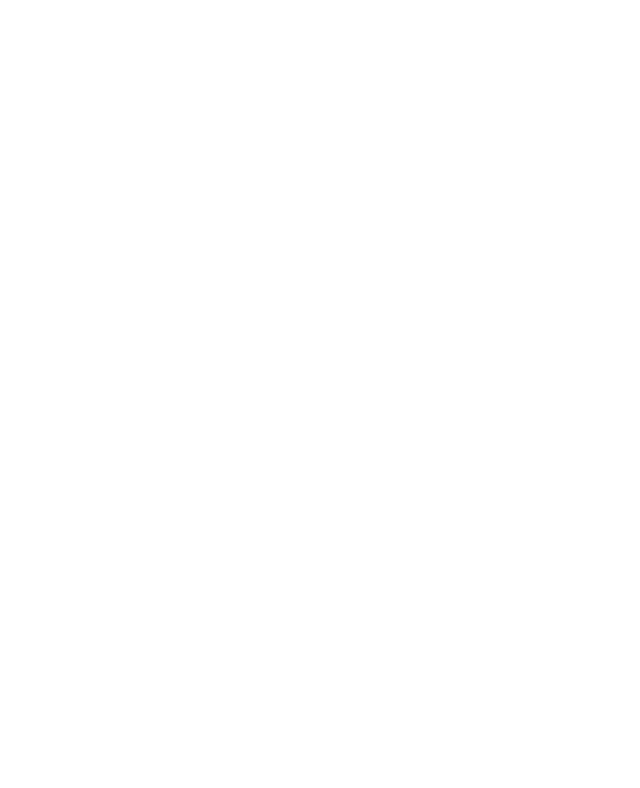
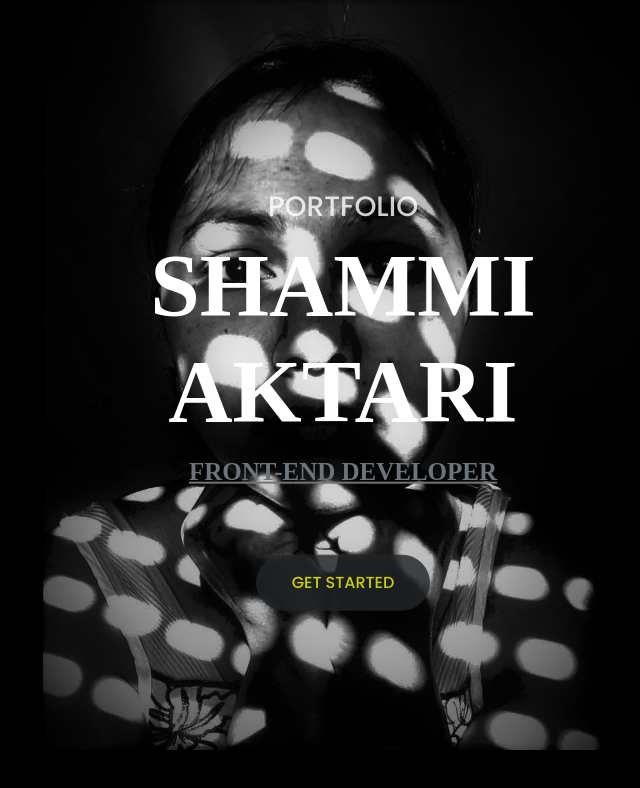
Before and after one commit to ShammiAktari/Portfolio, a plain HTML site: page index.html in a window 1280 px wide. Shown: the whole page, without its empty margins (297-937 px from the left). Drawn offline with nearby package versions, Linux system fonts and the light colour scheme; a web font is replaced by a local one.

Commit message:
added images and updated homepage HTML&CSS

```diff
--- a/index.html
+++ b/index.html
@@ -4,10 +4,27 @@
     <meta charset="UTF-8">
     <meta http-equiv="X-UA-Compatible" content="IE=edge">
     <meta name="viewport" content="width=device-width, initial-scale=1.0">
+    <meta name="description" content="This is a front-end developer file of shammi aktari">
+    <script src="https://kit.fontawesome.com/e837e5faba.js" crossorigin="anonymous"></script>
+    <script src="https://cdn.jsdelivr.net/npm/bootstrap@5.1.3/dist/js/bootstrap.bundle.min.js" integrity="sha384-ka7Sk0Gln4gmtz2MlQnikT1wXgYsOg+OMhuP+IlRH9sENBO0LRn5q+8nbTov4+1p" crossorigin="anonymous"></script>
+    <link href="https://cdn.jsdelivr.net/npm/bootstrap@5.1.3/dist/css/bootstrap.min.css" rel="stylesheet" integrity="sha384-1BmE4kWBq78iYhFldvKuhfTAU6auU8tT94WrHftjDbrCEXSU1oBoqyl2QvZ6jIW3" crossorigin="anonymous">
+    <link rel="preconnect" href="https://fonts.googleapis.com">
+<link href="https://fonts.googleapis.com/css2?family=Playfair+Display:wght@800;900&family=Poppins:wght@100;200;300;500;600;800;900&family=Yuji+Boku&display=swap" rel="stylesheet">
     <link rel="stylesheet" href="style.css">
     <title>home page of shammi</title>
 </head>
 <body>
 
+    <div class="container hero">
+       <img src="images/b&wme.jpg" alt="cover image of shammi" width="600">
+       <div class="centered">
+       <h2 class="text-white">portfolio</h2>
+       <h1>shammi aktari</h1>
+       <p class="text-muted">front-end developer</p>
+       <a href="" class="btn btn-dark mt-5">get started</a>
+    </div>
+
+    </div>
+
 </body>
 </html>
--- a/style.css
+++ b/style.css
@@ -0,0 +1,51 @@
+body {
+  background: black;
+}
+.hero img {
+  display: block;
+  margin: 0 auto;
+}
+
+.centered {
+  color: white;
+  text-align: center;
+  text-transform: uppercase;
+  position: absolute;
+  top: 50%;
+  left: 50%;
+  transform: translate(-50%, -50%);
+}
+
+.centered h2 {
+  font-size: 28px;
+  font-family: "Poppins", sans-serif;
+  opacity: 0.8;
+}
+
+.centered h1 {
+  font-size: 89px;
+  font-family: "Playfair", serif;
+  font-weight: 900;
+}
+
+.centered p {
+  font-family: "Playfair", serif;
+  font-weight: 600;
+  font-size: 25px;
+  text-decoration: underline;
+}
+
+.centered a {
+  color: yellow;
+  font-family: "Poppins", sans-serif;
+  text-decoration: none;
+  padding: 15px 35px;
+  border-radius: 30px;
+  opacity: 0.8;
+  transition: all 0.2s ease-in-out;
+}
+
+.centered a:hover {
+  color: rgb(229, 229, 151);
+  border: 1px solid yellow;
+}
```
Also changed, not shown: images/HELLO-TRAVEL.png (added), images/asian yogurt1.png (added), images/b&wme.jpg (added), images/weatherApp.png (added), 1 other file.
